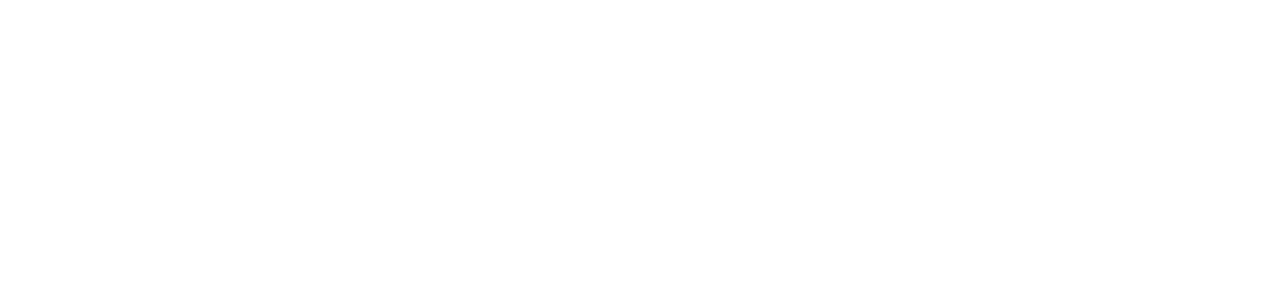
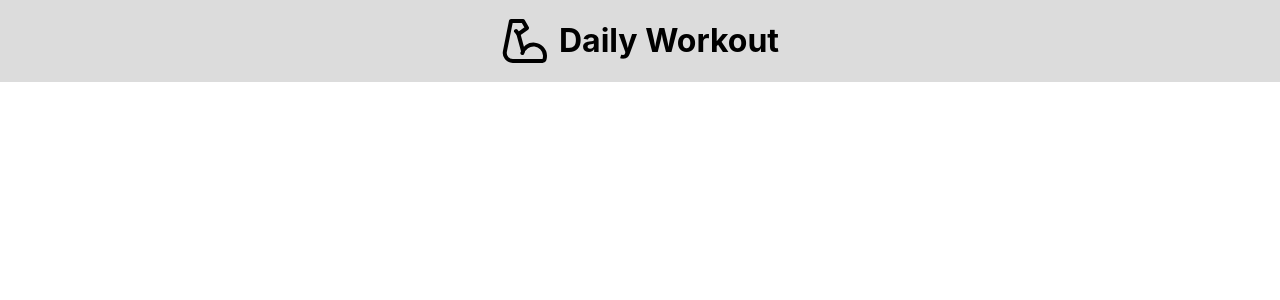
Before and after one commit to siam50/daily_workout, a React (Create React App) app: page / in a window 1280 px wide. Shown: the top 300 px of the page. Built offline with nearby package versions, Linux system fonts and the light colour scheme.

Commit message:
Header part complete

```diff
--- a/src/App.js
+++ b/src/App.js
@@ -1,9 +1,10 @@
 import './App.css';
+import Header from './components/Header/Header';
 
 function App() {
   return (
     <div className="App">
-
+      <Header></Header>
     </div>
   );
 }
--- /dev/null
+++ b/src/components/Header/Header.css
@@ -0,0 +1,10 @@
+.header-container {
+    display: flex;
+    align-items: center;
+    justify-content: center;
+    background-color: gainsboro;
+}
+
+.header-container img {
+    margin-right: 10px;
+}
--- /dev/null
+++ b/src/components/Header/Header.js
@@ -0,0 +1,13 @@
+import React from 'react';
+import './Header.css';
+import logo from '../../images/logo.svg';
+const Header = () => {
+    return (
+        <div className='header-container'>
+            <img src={logo} alt="" />
+            <h1>Daily Workout</h1>
+        </div>
+    );
+};
+
+export default Header;
```
Also changed, not shown: src/images/logo.svg (added).
